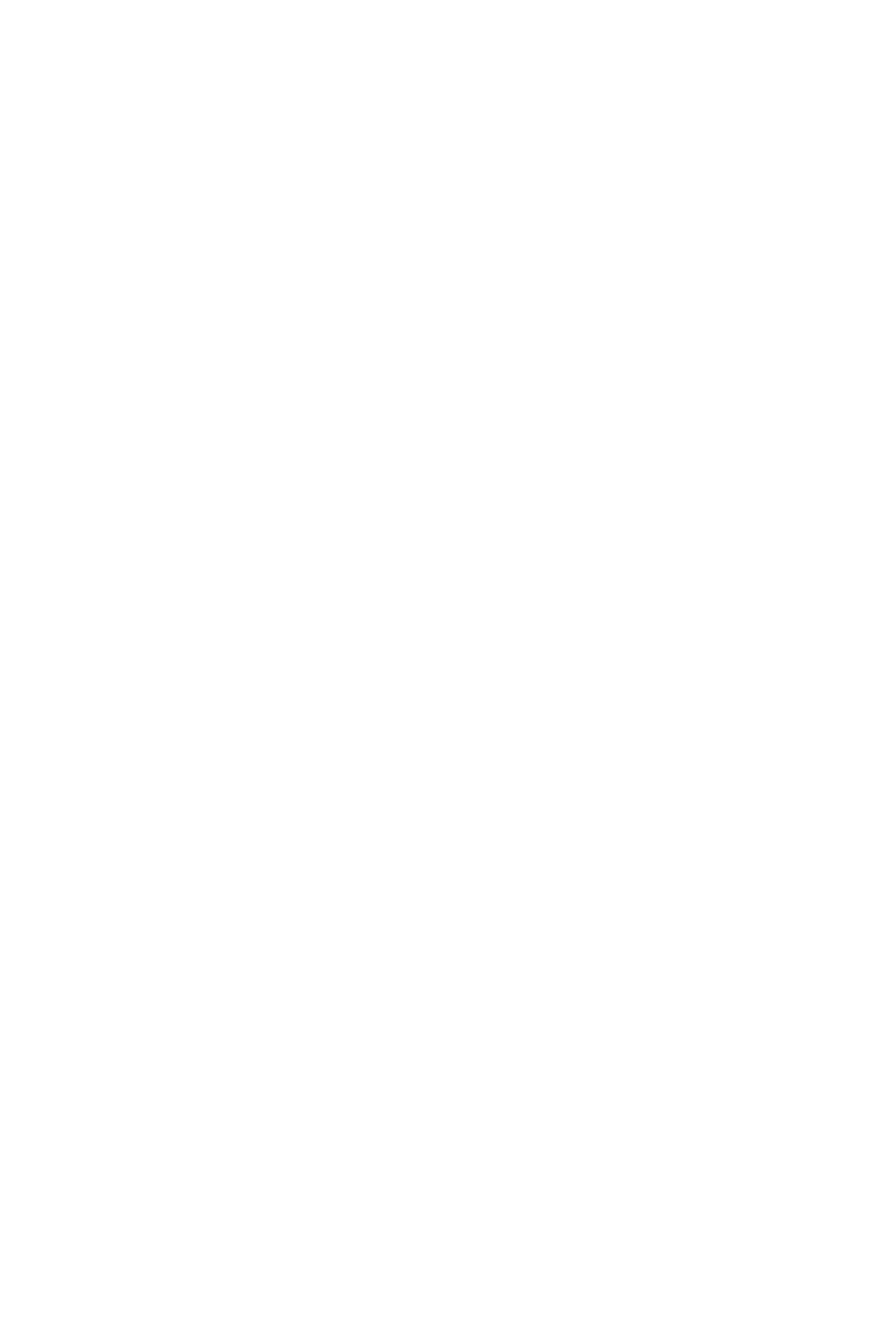
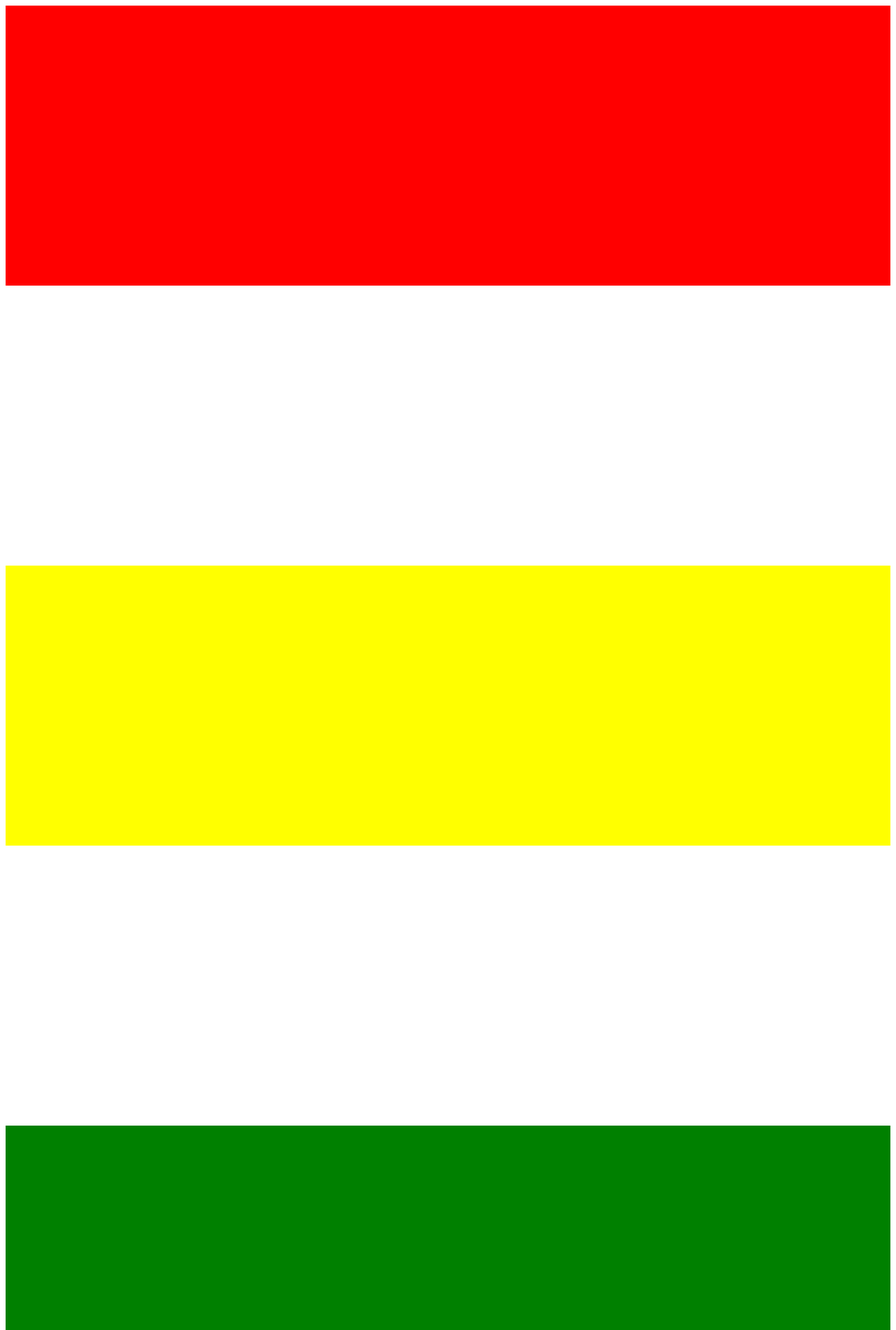
Before and after one commit to YasminAndradeTA/3080660, a plain HTML site: page index.html in a window 1280 px wide. Shown: the top 1900 px of the page at 70% size. Drawn offline with Linux system fonts and the light colour scheme.

Commit message:
Update index.html

```diff
--- a/index.html
+++ b/index.html
@@ -19,13 +19,18 @@
          width:100%;
          height: 400px;
       }
+      .red{background-color:red}
+      .cian{background-color:cian}
+      .yellow{background-color:yellow}
+      .white{background-color:#fff}
+      .green{background-color:green}
    </style>
 </head>
   <body>
-    <div class="ads"></div>
-    <div class="ads"></div>
-    <div class="ads"></div>
-    <div class="ads"></div>
-    <div class="ads"></div>
+    <div class="ads red"></div>
+    <div class="ads cian"></div>
+    <div class="ads yellow"></div>
+    <div class="ads white"></div>
+    <div class="ads green"></div>
   </body>
 </html>
```
